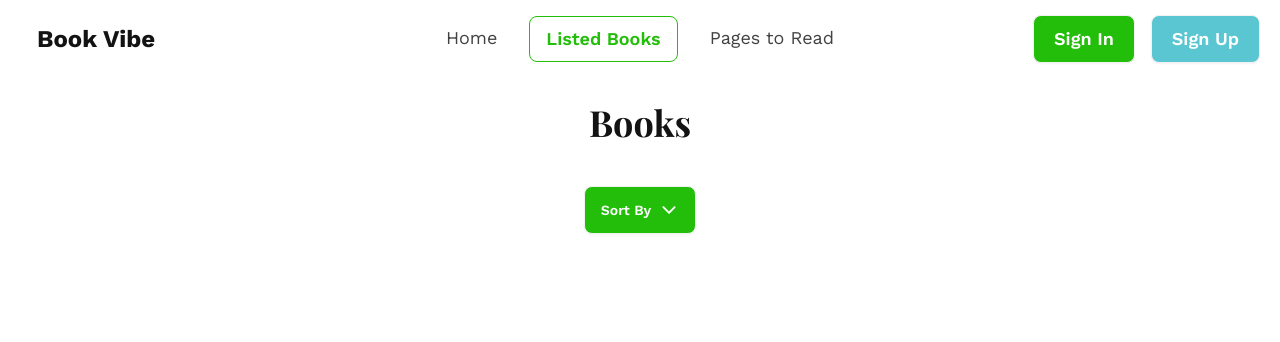
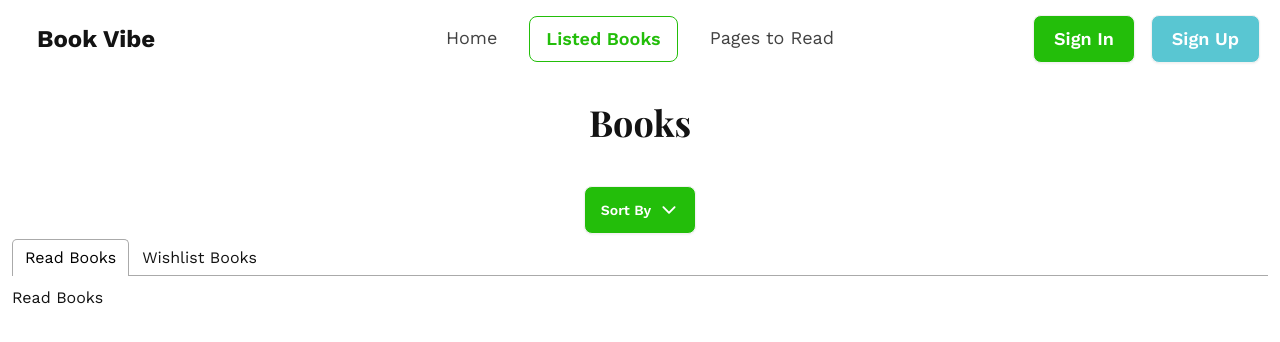
Before and after one commit to yasin-arft/Readopia, a React (Vite) app: page /listed_books in a window 1280 px wide. Shown: the top 342 px of the page. Built offline with nearby package versions, Linux system fonts and the light colour scheme; a web font is replaced by a local one.

Commit message:
listed books tabs created

```diff
--- a/package.json
+++ b/package.json
@@ -16,6 +16,7 @@
     "react-dom": "^18.2.0",
     "react-icons": "^5.0.1",
     "react-router-dom": "^6.22.3",
+    "react-tabs": "^6.0.2",
     "sort-by": "^1.2.0"
   },
   "devDependencies": {
--- a/src/Components/BookDetails/BookDetails.jsx
+++ b/src/Components/BookDetails/BookDetails.jsx
@@ -1,4 +1,3 @@
-import PropTypes from 'prop-types';
 import { useContext } from 'react';
 import { BookContext } from '../../Layouts/Root';
 import { useParams } from 'react-router-dom';
@@ -9,9 +8,16 @@ const BookDetails = () => {
   const book = books.find(item => item.bookId == bookId);
   const { image, bookName, tags, category, author, rating, totalPages, publisher, yearOfPublishing, review } = book;
 
+  const handleReadBtn = () => {
+    console.log(bookId);
+  }
+  const handleWishlistBtn = () => {
+    console.log(bookId);
+  }
+
   return (
     <>
-      <div className="hero">
+      <div className="hero mb-12">
         <div className="hero-content flex-col lg:flex-row gap-12">
           <figure className="rounded-2xl flex-1 overflow-hidden flex items-center justify-center" >
             <img src={`${image}`} className='max-w-[420px]' />
@@ -51,8 +57,8 @@ const BookDetails = () => {
               </tbody>
             </table>
             <div className='flex gap-4 mt-8'>
-              <button className="btn border border-[#1313134D]">Read</button>
-              <button className="btn bg-sky text-white">Wishlist</button>
+              <button onClick={handleReadBtn} className="btn border border-[#1313134D]">Read</button>
+              <button onClick={handleWishlistBtn} className="btn bg-sky text-white">Wishlist</button>
             </div>
           </div>
         </div>
@@ -61,8 +67,4 @@ const BookDetails = () => {
   );
 };
 
-BookDetails.propTypes = {
-  props: PropTypes.object
-};
-
 export default BookDetails;
--- /dev/null
+++ b/src/Components/ListedBookTabs/ListedBookTabs.jsx
@@ -0,0 +1,22 @@
+import { useState } from 'react';
+import { Tab, Tabs, TabList, TabPanel } from 'react-tabs';
+import 'react-tabs/style/react-tabs.css';
+
+const ListedBookTabs = () => {
+  const [tabIndex, setTabIndex] = useState(0);
+
+  return (
+    <div>
+      <Tabs selectedIndex={tabIndex} onSelect={(index) => setTabIndex(index)}>
+        <TabList>
+          <Tab>Read Books</Tab>
+          <Tab>Wishlist Books</Tab>
+        </TabList>
+        <TabPanel>Read Books</TabPanel>
+        <TabPanel>Wishlist Books</TabPanel>
+      </Tabs>
+    </div>
+  );
+};
+
+export default ListedBookTabs;
--- a/src/Components/ListedBooks/ListedBooks.jsx
+++ b/src/Components/ListedBooks/ListedBooks.jsx
@@ -1,6 +1,8 @@
 import { IoIosArrowDown } from "react-icons/io";
+import ListedBookTabs from "../ListedBookTabs/ListedBookTabs";
 
 const ListedBooks = () => {
+
   return (
     <div>
       <h2 className="text-4xl text-center font-bold font-playFair my-6 lg:mb-10">Books</h2>
@@ -17,6 +19,7 @@ const ListedBooks = () => {
           </ul>
         </div>
       </div>
+      <ListedBookTabs/>
     </div>
   );
 };
```
Also changed, not shown: 1 other file (tests, documents, lock files or other folders).
